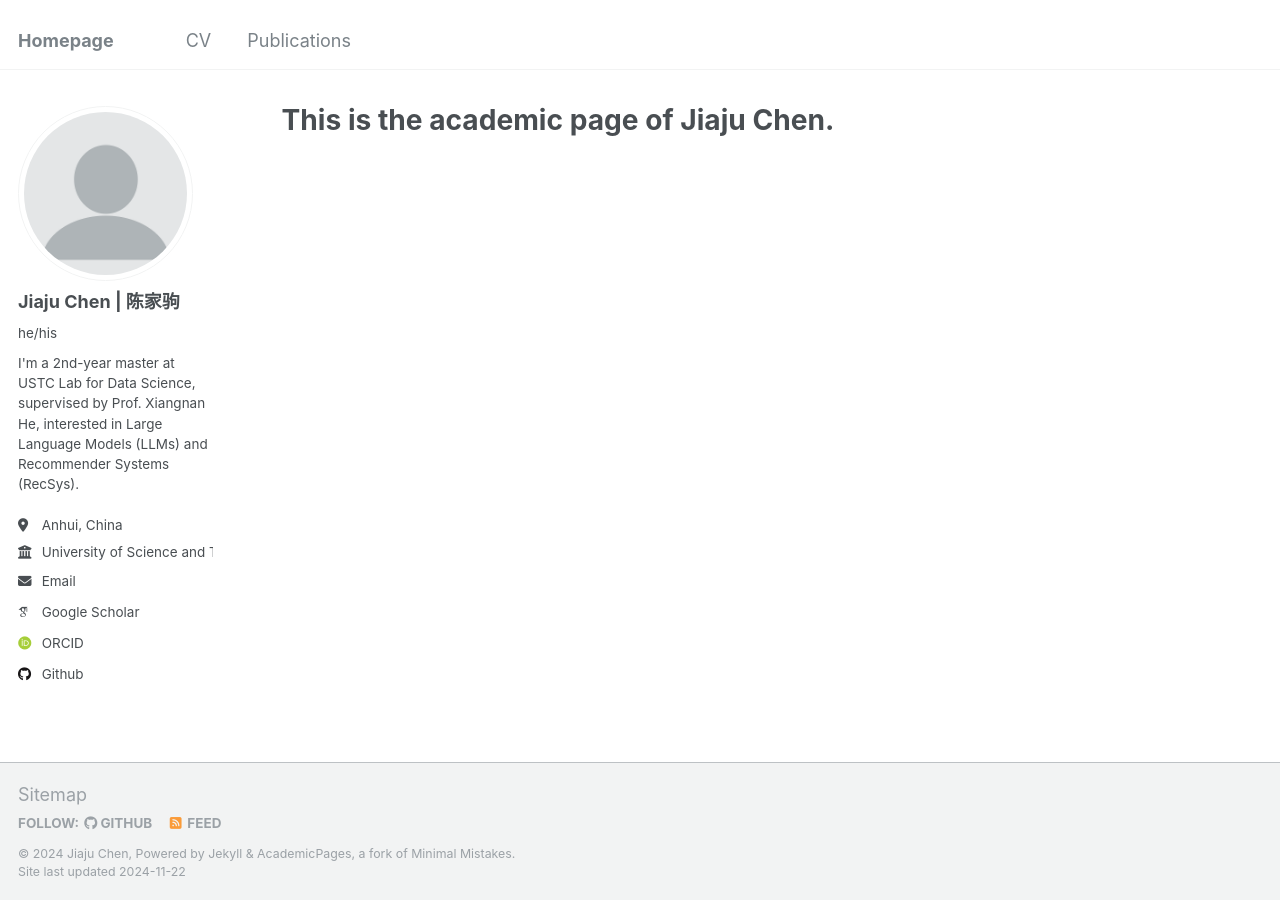
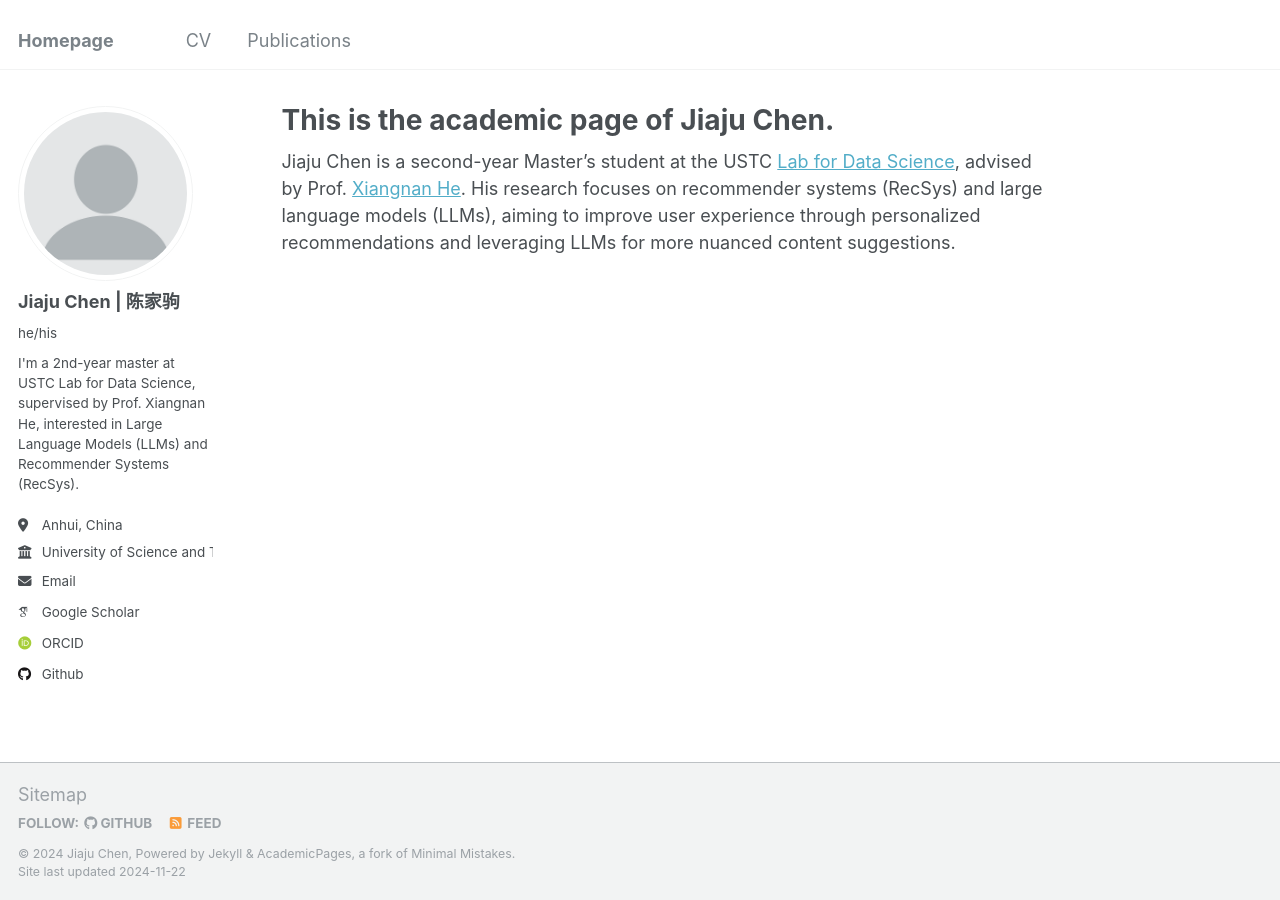
Before and after one commit to Jiaju-Chen/Jiaju-Chen.github.io, a Jekyll site: the page built from _pages/about.md, in a window 1280 px wide. Built offline with Jekyll 4.4.1, drawn with Linux system fonts in a browser that asks for light colours; some web fonts are replaced.

Commit message:
Update about.md

```diff
--- a/_pages/about.md
+++ b/_pages/about.md
@@ -6,3 +6,5 @@ redirect_from:
   - /about/
   - /about.html
 ---
+
+Jiaju Chen is a second-year Master's student at the USTC [Lab for Data Science](https://data-science.ustc.edu.cn/), advised by Prof. [Xiangnan He](https://hexiangnan.github.io/). His research focuses on recommender systems (RecSys) and large language models (LLMs), aiming to improve user experience through personalized recommendations and leveraging LLMs for more nuanced content suggestions.
```
